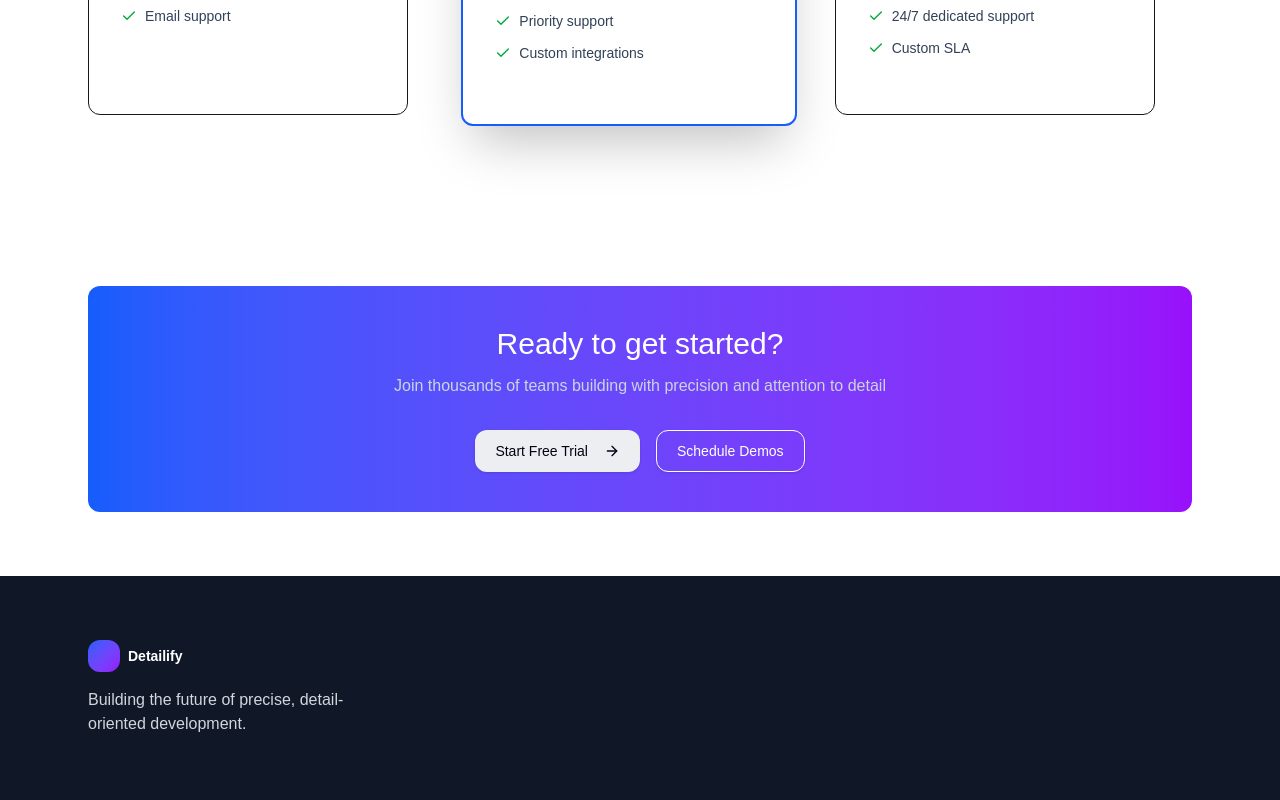
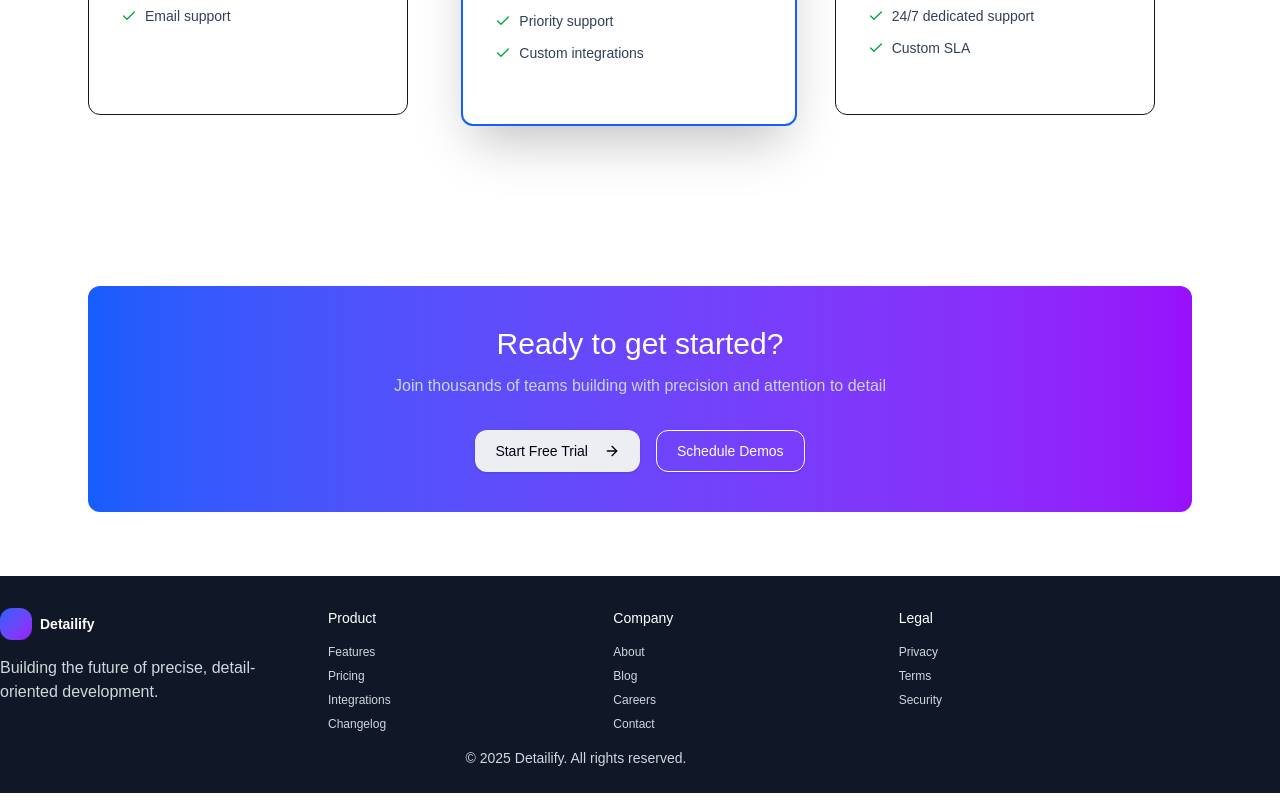
Before and after one commit to najeesidahmed/ruach-tech-figma-to-code, a Next.js app in the folder detailify-landing/: page / in a window 1280 px wide. Shown: the part 1722-2522 px from the top of the page. Built offline with nearby package versions, Linux system fonts and the light colour scheme.

Commit message:
implement the rest of the footer, map the footer titles and links to list items

```diff
--- a/detailify-landing/app/globals.css
+++ b/detailify-landing/app/globals.css
@@ -13,6 +13,7 @@
   /* Brand Colours */
   --brand-blue: #155dfc;
   --brand-purple: #9810fa;
+  --footer-bg: #101828;
   /* Button Colours */
   --button-dark: #030213;
   --button-light: #eceef2;
--- a/detailify-landing/components/layout/Footer.tsx
+++ b/detailify-landing/components/layout/Footer.tsx
@@ -15,8 +15,8 @@ const footerLinks = [
 
 export function Footer() {
     return (
-        <footer className="bg-[#101828] text-slate-300">
-            <div className="mx-auto max-w-6xl px-6 py-12 md:py-16">
+        <footer className="bg-(--footer-bg)">
+            <div className="max-w-6xl py-6 md:pt-8">
                 {/* Top row: logo + columns */}
                 <div className="flex flex-col gap-10 md:flex-row md:items-start md:justify-between">
                     {/* Brand block */}
@@ -31,6 +31,31 @@ export function Footer() {
                             Building the future of precise, detail-oriented development.
                         </p>
                     </div>
+
+                    {/* Link Columns */}
+                    <div className="grid flex-1 gap-8 text-sm sm:grid-cols-3">
+                        {footerLinks.map((section) => (
+                            <div key={section.title}>
+                                <h3 className="font-regular text-(--text-white)">{section.title}</h3>
+                                <ul className="mt-4 space-y-2 text-xs text-(--text-footer-light)">
+                                    {section.links.map((item) => (
+                                        <li key={item}>
+                                            <a
+                                                href="#"
+                                            >
+                                                {item}
+                                            </a>
+                                        </li>
+                                    ))}
+                                </ul>
+                            </div>
+                        ))}
+                    </div>
+                </div>
+
+                {/* Bottom row: copyright */}
+                <div className="mt-4 text-center text-[14px] text-(--text-footer-light)">
+                © 2025 Detailify. All rights reserved.
                 </div>
             </div>
         </footer>
--- a/detailify-landing/components/ui/Button.tsx
+++ b/detailify-landing/components/ui/Button.tsx
@@ -13,10 +13,10 @@ export function Button({
     children,
     ...props
 }: ButtonProps) {
-    const base = "inline-flex items-center justify-center rounded-xl px-5 py-2.5 text-sm shadow-sm";
+    const base = "inline-flex items-center font-medium justify-center rounded-xl px-5 py-2.5 text-sm shadow-sm";
     const styles: Record<Variant, string> = {
-       primary: "bg-[var(--button-dark)] text-[var(--text-white)]",
-       secondary: "bg-[var(--button-light)] text-[var(--button-dark)]",
+       primary: "bg-(--button-dark) text-(--text-white)",
+       secondary: "bg-(--button-light) text-(--button-dark)",
        outline: "border border-white"
     };
 
```
